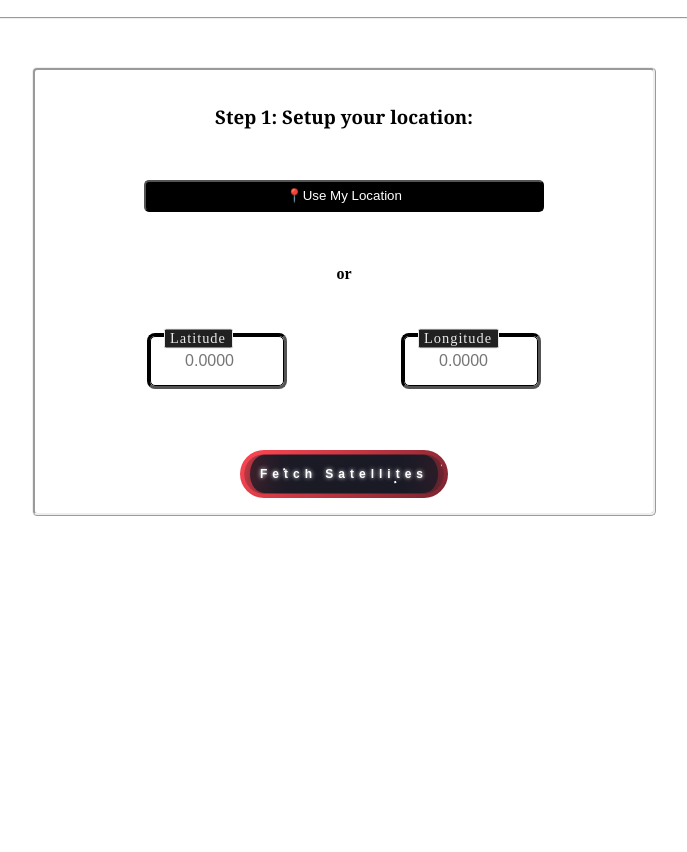
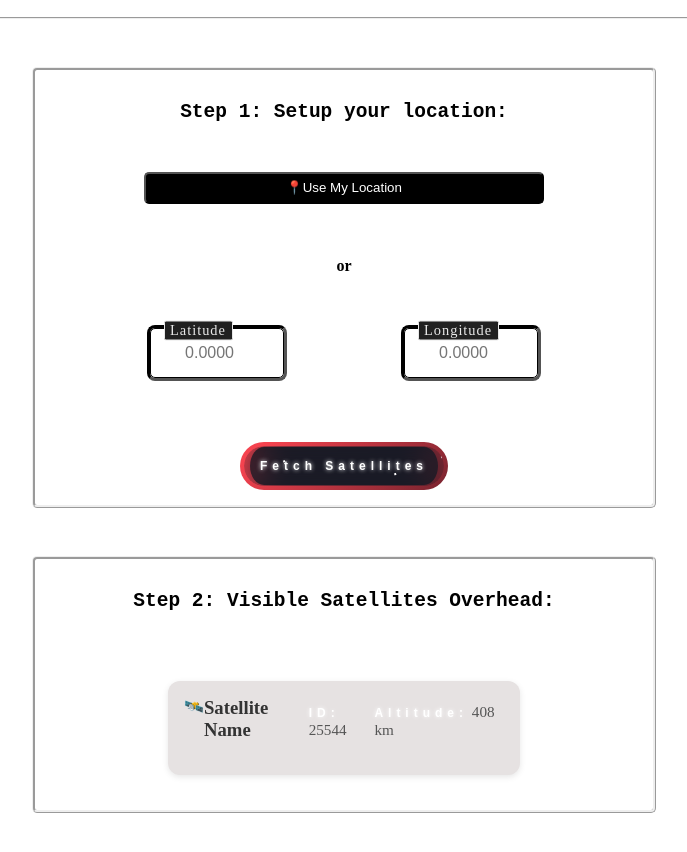
Before and after one commit to Faisal-Abdo/Satellite-Notifier-System, a plain HTML site: page index.html in a window 1280 px wide. Shown: the part 56-908 px from the top of the page, without its empty margins (296-983 px from the left). Before the commit the page ends 800 px from the top, so only its background shows below. Drawn offline with Linux system fonts and the light colour scheme; a web font is replaced by a local one.

Commit message:
Added satellite cards.

```diff
--- a/Styles/Style1.css
+++ b/Styles/Style1.css
@@ -17,6 +17,50 @@
 }
 
 .LocationBttn:active {
-/* For a better UX */
-  transform: scale(0.95);
+    /* For a better UX */
+    transform: scale(0.95);
 }
+
+.satelliteContainer {
+
+    padding: 20px;
+}
+
+.satelliteCards {
+    display: flex;
+    background-color: #e6e2e2;
+    width: 20rem;
+    flex-direction: row;
+    border-radius: 12px;
+    padding: 16px;
+    box-shadow: 0 2px 6px rgba(0, 0, 0, 0.1);
+    transition: transform 0.2s ease;
+}
+
+.satelliteCards:hover {
+    transform: translateY(-5px);
+}
+
+.satelliteCards h3 {
+    margin-top: 0;
+    color: #333;
+}
+
+.satelliteCards p {
+    margin: 6px 0;
+    color: #555;
+    font-size: 0.95rem;
+}
+
+.circleEmoji {
+    width: 36px;
+    height: 36px;
+    background-color: #e0ecff;
+    border-radius: 50%;
+    display: flex;
+    align-items: center;
+    justify-content: center;
+    font-size: 18px;
+    margin-bottom: 12px;
+
+}
--- a/index.html
+++ b/index.html
@@ -27,13 +27,7 @@
         margin: 3rem 20rem;
       "
     >
-      <h3
-        style="
-          font-family: Cambria, Cochin, Georgia, Times, 'Times New Roman', serif;
-        "
-      >
-        Step 1: Setup your location:
-      </h3>
+      <h2 style="font-family: monospace">Step 1: Setup your location:</h2>
       <button class="LocationBttn" id="LocationButtn">📍Use My Location</button>
       <h4>or</h4>
       <div
@@ -81,6 +75,31 @@
         </div>
       </button>
     </div>
+    <div
+      style="
+        display: flex;
+        justify-content: center;
+        align-items: center;
+        flex-direction: column;
+        gap: 2rem;
+        border-style: ridge;
+        border-radius: 5px;
+        padding: 15px;
+        margin: 3rem 20rem;
+      "
+    >
+      <h2 style="font-family: monospace">
+        Step 2: Visible Satellites Overhead:
+      </h2>
+      <div class="satelliteContainer">
+        <div class="satelliteCards">
+          <div class="satellite-icon">🛰️</div>
+          <h3>Satellite Name</h3>
+          <p><strong>ID:</strong> 25544</p>
+          <p><strong>Altitude:</strong> 408 km</p>
+        </div>
+      </div>
+    </div>
   </body>
 </html>
 
@@ -93,7 +112,6 @@
     if (navigator.geolocation) {
       // Request the user's current position
       navigator.geolocation.getCurrentPosition(
-        // Success callback
         (position) => {
           const latitude = position.coords.latitude;
           const longitude = position.coords.longitude;
@@ -119,7 +137,6 @@
           }
           locationOutput.textContent = `Error: ${errorMessage}`;
         },
-        // Optional settings
         {
           enableHighAccuracy: true, // Use GPS for better accuracy
           timeout: 5000,
```
